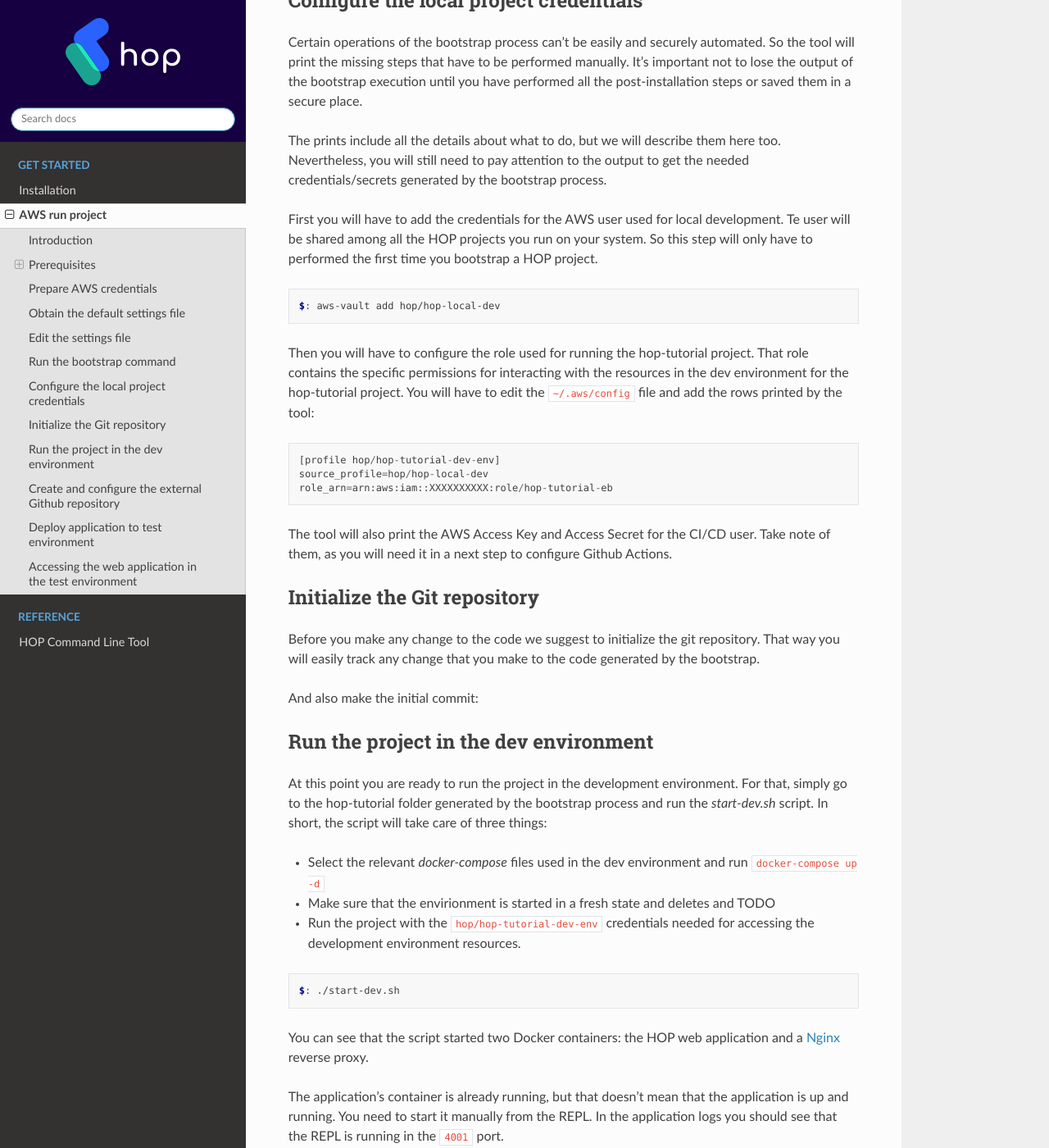
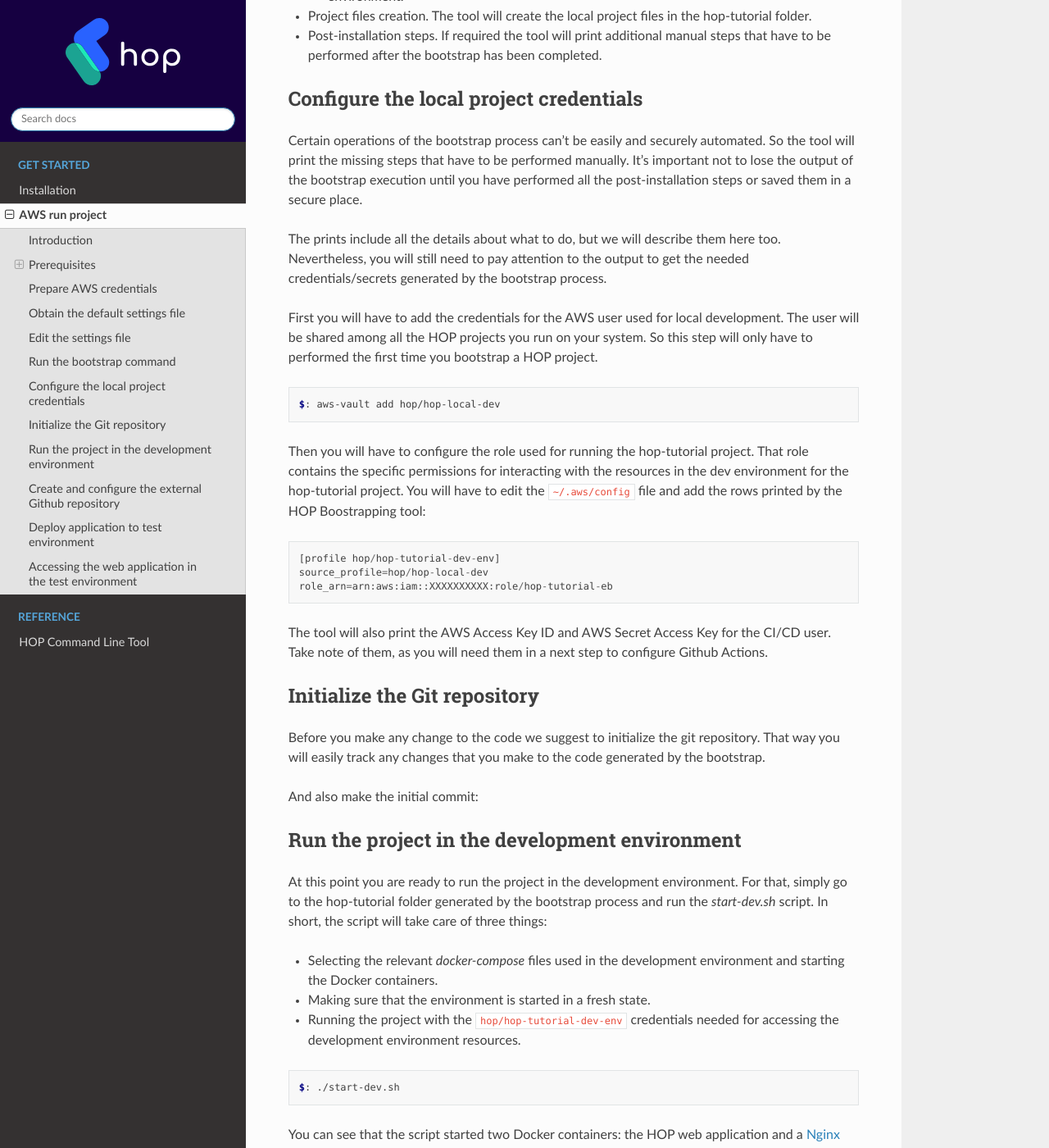
Before and after one commit to gethop-dev/hop-documentation, a Sphinx documentation site: the page built from docs/source/get-started/aws-run-project/main.rst, in a window 1280 px wide and 1400 px high, scrolled down 3736 px. Shown: the whole window at 82% size. Built offline with Sphinx 7.4.7 and the Read the Docs theme 2.0.0, drawn with Linux system fonts in a browser that asks for light colours; some of the changed text lies outside the part shown.

Commit message:
Improve tutorial section documentation

````diff
--- a/docs/source/get-started/aws-run-project/main.rst
+++ b/docs/source/get-started/aws-run-project/main.rst
@@ -31,8 +31,8 @@
 bootstraping a new HOP project. But for running the generated project
 locally you will need some additional tools:
 
-* `Docker <https://docs.docker.com/engine/install/>`_
-* `Docker Compose <https://docs.docker.com/compose/install/>`_
+* `Docker <https://www.docker.com/>`_
+* `Docker Compose <https://docs.docker.com/compose/>`_
 * `AWS Vault <https://github.com/99designs/aws-vault>`_
 
 Apart from the software requirementes, you will also need an Amazon Web
@@ -60,10 +70,15 @@
    $: docker-compose --version
    docker-compose version 1.27.4, build unknown
 
-For running HOP docker-compose version 1.27.0+ is required.
+For running HOP Docker Compose version 1.27.0+ is required.
 
 Install AWS Vault
 +++++++++++++++++
+
+To install, please refer to the `AWS Vault documentation`_ to install
+it in your OS of choice.
+
+.. _AWS Vault documentation: https://github.com/99designs/aws-vault#installing
 
 Once you have installed AWS Vault, you can check that it's installed
 correctly by running:
@@ -88,48 +103,48 @@
 storage for AWS credentials for the local development environment. The
 tool is also used in later steps for running the project locally,
 
-The tool will require to provide a AWS Access Key and its
-corresponding Secret Key. If you don't have any you can `create them`_
+The tool will ask you for a AWS Access Key and its corresponding
+Secret Key. If you don't have the credentials, you can `create them`_
 from the AWS Console.
 
 .. _AWS Cloudformation: https://aws.amazon.com/cloudformation/
 .. _create them: https://docs.aws.amazon.com/IAM/latest/UserGuide/id_credentials_access-keys.html?icmpid=docs_iam_console
 
-Once you have the credentials you can store them using the following command:
+Once you have the credentials you can store them using the following
+command:
 
 .. code-block:: console
 
    $: aws-vault add hop/admin
 
-The tool will ask you for the AWS Key Id and Secret, and the setup will be done.
+The tool will ask you for the AWS Access Key ID and AWS Secret Access
+Key, and the setup will be done.
 
 Obtain the default settings file
----------------------
+--------------------------------
 
 The HOP Bootstraping tool allows the user to configure certain
 characteristics of the project to be generated and provisioned in
 AWS. At the moment that configuration is specified using a
-``settings.edn`` file that has to be edited manually, but a user
-interface will be provided in next versions of the tool.
+``settings.edn`` file that has to be edited manually.
 
-The settings file is not
-intended to be written from scratch, but the user has to edit the
-default file provided by the tool. To obtain that file you can run the
-following command:
+The settings file is not intended to be written from scratch, but the
+user has to edit the default file provided by the tool. To obtain that
+file you can run the following command:
 
 .. code-block:: console
 
-   $: bb hop-cli.jar bootstrap bb cli bootstrap copy-settings -dst settings.edn
+   $: bb hop-cli.jar bootstrap copy-settings --dst settings.edn
 
 The command will create an `edn` file in the current directory.
 
 .. note::
 
    The ``settings.edn`` file might look a bit intimidating, but it's
-   due to the fact that it's intented for being consumed by a user
-   interface that will come in a future early version of HOP. The file
-   contains multiple preconfigured choices that the user is able to
-   chose that make the file bigger.
+   due to the fact that it's intended for being consumed by an user
+   interface that will come in a future version of HOP. The file size
+   is an effect of containing lots of pre-configured choices, that
+   might not be needed for the user.
 
 Edit the settings file
 ----------------------
@@ -138,7 +153,8 @@
 characteristics of the platform. For this tutorial we will only edit a
 few of them.
 
-The file has a tree like structure in which each node has the following fields:
+The file has a tree-like structure in which each node has the
+following fields:
 
 * ``name``: The name of the node.
 * ``tag``: Optional string explaining the node's purpose.
@@ -151,15 +167,14 @@
   the user can select. The selection is done using the ``value`` field
   by specifying the name(s) of the selected branch(es).
 
-Having that structure in mind, open the file with your favourite text
-editor and edit the following options
+Having that structure in mind, open the file with your favorite text
+editor and edit the following options:
 
 * ``project`` -> ``name`` -> ``value``: We will set the project name to ``"hop-tutorial"``.
 * ``project`` -> ``profiles`` -> ``value``: HOP offers multiple
-  profiles that enhance the bootstraped project, but for this tutorial
-  we will select some basic ones. We will set the value to
+  profiles that enhance the bootstrapped project. But for this
+  tutorial we will select some basic ones. We will set the value to
   ``[:core :frontend :aws :ci]``
-* TODO more?
 
 Run the bootstrap command
 -------------------------
@@ -191,7 +206,7 @@
   * Test environment resources: The tool will create the AWS
     resources for running the test environment.
 
-* Project file creation. The tool will create the local project files
+* Project files creation. The tool will create the local project files
   in the hop-tutorial folder.
 
 * Post-installation steps. If required the tool will print additional
@@ -199,7 +214,7 @@
   completed.
 
 Configure the local project credentials
------------------------
+---------------------------------------
 
 Certain operations of the bootstrap process can't be easily and
 securely automated. So the tool will print the missing steps that have
@@ -213,7 +228,7 @@
 generated by the bootstrap process.
 
 First you will have to add the credentials for the AWS user used for
-local development. Te user will be shared among all the HOP projects
+local development. The user will be shared among all the HOP projects
 you run on your system. So this step will only have to performed the
 first time you bootstrap a HOP project.
 
@@ -225,7 +240,7 @@
 hop-tutorial project. That role contains the specific permissions for
 interacting with the resources in the dev environment for the
 hop-tutorial project. You will have to edit the ``~/.aws/config`` file
-and add the rows printed by the tool:
+and add the rows printed by the HOP Boostrapping tool:
 
 .. code-block:: python
 
@@ -233,15 +248,15 @@
    source_profile=hop/hop-local-dev
    role_arn=arn:aws:iam::XXXXXXXXXX:role/hop-tutorial-eb
 
-The tool will also print the AWS Access Key and Access Secret for the
-CI/CD user. Take note of them, as you will need it in a next step to
-configure Github Actions.
+The tool will also print the AWS Access Key ID and AWS Secret Access
+Key for the CI/CD user. Take note of them, as you will need them in a
+next step to configure Github Actions.
 
 Initialize the Git repository
 -----------------------------
 
 Before you make any change to the code we suggest to initialize the
-git repository. That way you will easily track any change that you
+git repository. That way you will easily track any changes that you
 make to the code generated by the bootstrap.
 
 .. code-block:: console
@@ -254,19 +269,20 @@
    git commit -m "Initial commit"
 
 
-Run the project in the dev environment
-----------------------------------------
+Run the project in the development environment
+----------------------------------------------
 
 At this point you are ready to run the project in the development
 environment. For that, simply go to the hop-tutorial folder generated
 by the bootstrap process and run the `start-dev.sh` script. In short,
 the script will take care of three things:
 
-* Select the relevant `docker-compose` files used in the dev
-  environment and run ``docker-compose up -d``
-* Make sure that the envirionment is started in a fresh state and deletes and TODO
-* Run the project with the ``hop/hop-tutorial-dev-env`` credentials
-  needed for accessing the development environment resources.
+* Selecting the relevant `docker-compose` files used in the
+  development environment and starting the Docker containers.
+* Making sure that the environment is started in a fresh state.
+* Running the project with the ``hop/hop-tutorial-dev-env``
+  credentials needed for accessing the development environment
+  resources.
 
 .. code-block:: console
 
@@ -280,7 +296,7 @@
 The application's container is already running, but that doesn't mean
 that the application is up and running. You need to start it manually
 from the REPL. In the application logs you should see that the REPL is
-running in the ``4001`` port.
+running in the port ``4001``.
 
 Using your favourite Clojure IDE connect to the REPL. Some IDE's call
 this type of REPL external or remote.
@@ -356,13 +373,13 @@
 --------------------------------------
 
 The first push to the repository won't trigger the pipeline, so you
-will have to make a second commit to procede.
+will have to make a second commit to proceed.
 
 Open the ``app/src/hop-tutorial/client/landing.cljs`` namespace using
 your favorite IDE and edit the ``"Your application is up and
 running"`` message to ``"Your application is up and running in AWS"``.
 
-And commit and push the change to Github:
+Now commit and push the change to Github:
 
 .. code-block:: console
 
@@ -373,20 +390,21 @@
 This second commit will start the pipeline which will perform the
 following steps:
 
-1. It ensures that the linting and format of the ``sh``, ``yaml``,
-   ``json`` and ``Dockerfile``` files is correct.
-2. It ensures that the linting and format of the Clojure project files
-   using ``clj-kondo``, ``eastwood`` and ``cljfmt``.
-3. The tests are executed.
-4. The application is deployed to AWS ElasticBeanstalk. For that the
+1. Linting and format checks of the ``sh``, ``yaml``, ``json`` and
+   ``Dockerfile`` files.
+2. Linting and format checks of the Clojure project files using
+   ``clj-kondo``, ``eastwood`` and ``cljfmt``.
+3. Executing tests.
+4. Deploying The application to AWS ElasticBeanstalk. For that the
    Docker production image is built and sent to AWS ECR first.
 
 At this point the application should be deployed to AWS. You can check
-that the deployment was succesfull in the AWS Console:
+that the deployment was successfull in the AWS Console:
 
 Log in into your AWS Account and go to the ElasticBeanstalk service.
 
-Now choose the hop-tutorial-test environment under the hop-tutorial application.
+Now choose the hop-tutorial-test environment under the hop-tutorial
+application.
 
 If the deployment was succesfull you will see a green check in the
 Health section. It might happen that when you open the page the
@@ -403,6 +421,6 @@
 
 When accessing it for the first time you will get a warning about the
 page certificate being invalid. That's expected as the application is
-using a self signed certificate created by the Bootstrap tool. You can
+using a self-signed certificate created by the Bootstrap tool. You can
 tell the browser to ignore the warning until you setup a real
 certificate.
````
Also changed, not shown: other parts of docs/source/get-started/aws-run-project/main.rst (+22 -11 lines).
